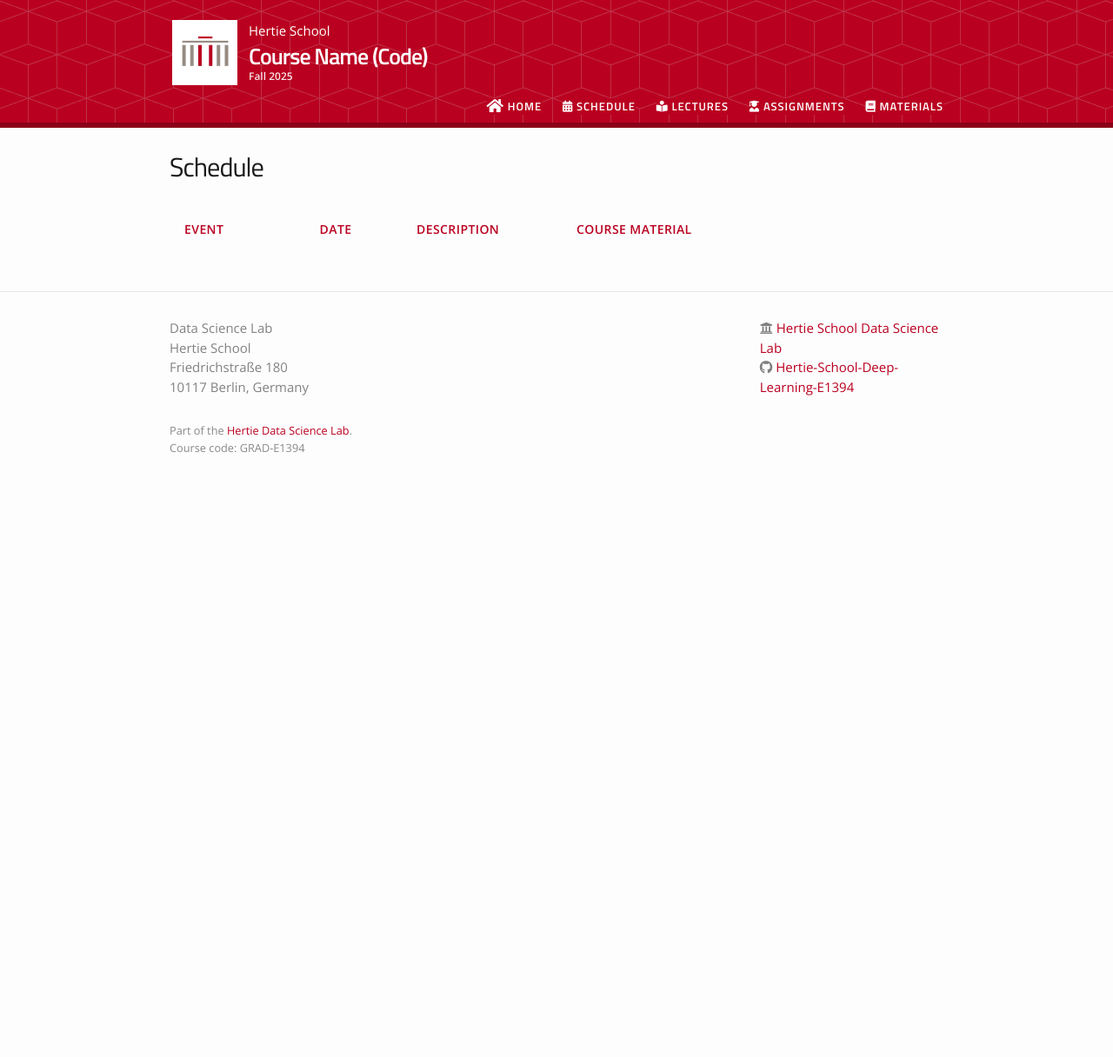
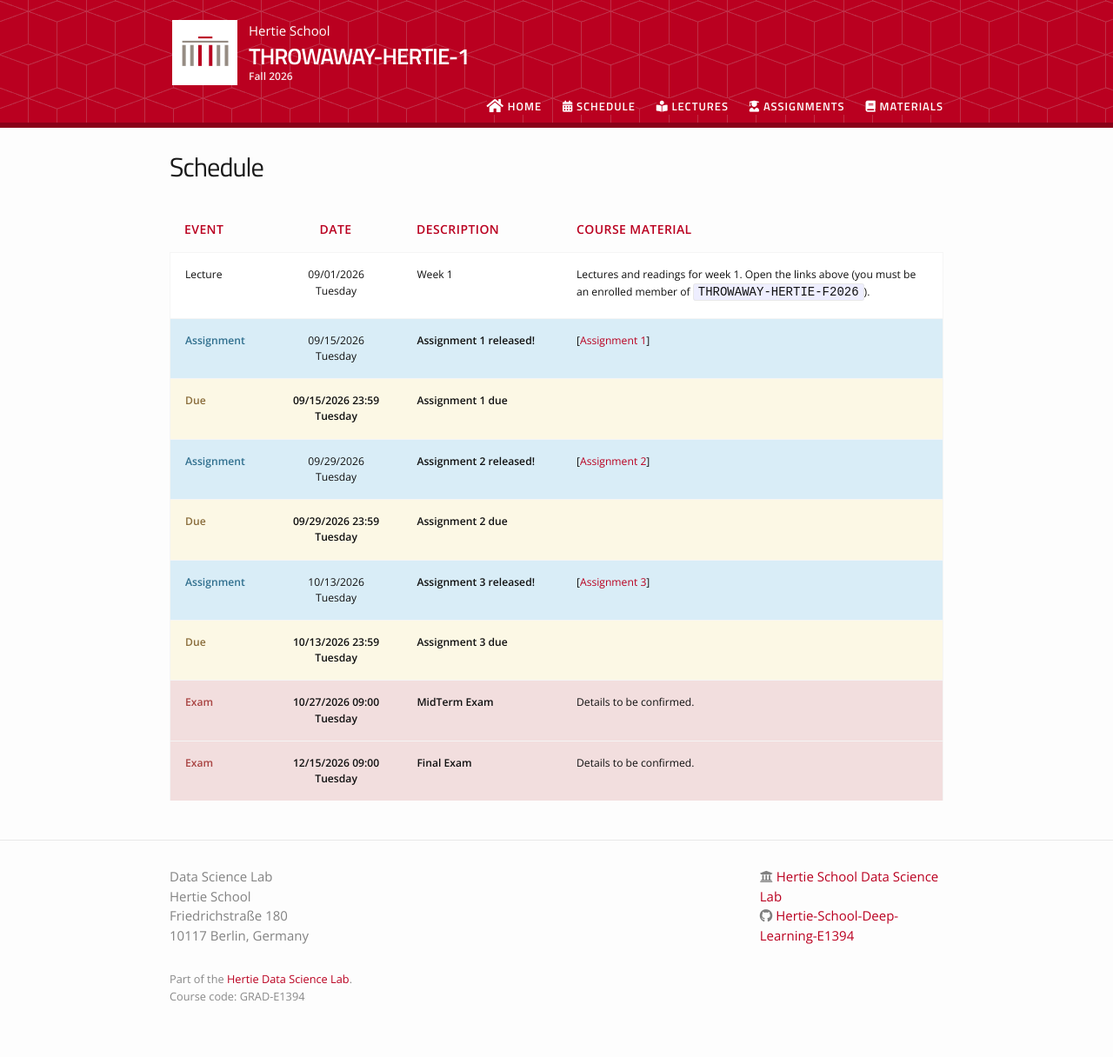
Before and after one commit to THROWAWAY-HERTIE-F2026/throwaway-hertie-f2026.github.io, a Jekyll site: the page built from schedule.md, in a window 1280 px wide. Shown: the whole page at 87% size. Built offline with Jekyll 4.4.1, drawn with Linux system fonts in a browser that asks for light colours; nearby versions of some CDN libraries; before the commit the page ends 900 px from its top, so only the background shows below that.

Commit message:
site: sync from org structure

```diff
--- /dev/null
+++ b/_assignments/01-assignment-1-f2026.md
@@ -0,0 +1,12 @@
+---
+type: assignment
+date: 2026-09-15T23:59:00
+title: "Assignment 1"
+due_event:
+    type: due
+    date: 2026-09-15T23:59:00
+    description: "Assignment 1 due"
+---
+Starter materials for Problem Set 1. Complete the tasks and push to `main`.
+
+_Your private `assignment-1-<your-handle>` repo appears in `THROWAWAY-HERTIE-1`'s cohort org once the teaching team provisions it._
--- /dev/null
+++ b/_assignments/02-assignment-2-f2026.md
@@ -0,0 +1,12 @@
+---
+type: assignment
+date: 2026-09-29T23:59:00
+title: "Assignment 2"
+due_event:
+    type: due
+    date: 2026-09-29T23:59:00
+    description: "Assignment 2 due"
+---
+Starter materials for Problem Set 2. Complete the tasks and push to `main`.
+
+_Your private `assignment-2-<your-handle>` repo appears in `THROWAWAY-HERTIE-1`'s cohort org once the teaching team provisions it._
--- /dev/null
+++ b/_assignments/03-assignment-3-f2026.md
@@ -0,0 +1,12 @@
+---
+type: assignment
+date: 2026-10-13T23:59:00
+title: "Assignment 3"
+due_event:
+    type: due
+    date: 2026-10-13T23:59:00
+    description: "Assignment 3 due"
+---
+Starter materials for Problem Set 3. Complete the tasks and push to `main`.
+
+_Your private `assignment-3-<your-handle>` repo appears in `THROWAWAY-HERTIE-1`'s cohort org once the teaching team provisions it._
--- a/_config.yml
+++ b/_config.yml
@@ -5,9 +5,9 @@
 # Do NOT change anything below the "Do not change" line.
 
 # --- Course identity ---
-course_name: "Course Name (Code)"           # e.g. "Deep Learning (GRAD-E1394)"
+course_name: "THROWAWAY-HERTIE-1"
 course_description: "One paragraph description of the course."
-course_semester: "Fall 2025"                # e.g. "Fall 2025" or "Spring 2026"
+course_semester: "Fall 2026"
 course_code: "GRAD-E1394"                   # Hertie course code
 github_org: "Hertie-School-Deep-Learning-E1394"  # GitHub org for this course
 
```
Also changed, not shown: _data/people.yml (+10 -14 lines), _events/final.md (added, +6 -0 lines), _events/midterm.md (added, +6 -0 lines), _lectures/week-01.md (added, +10 -0 lines), 1 other file.
